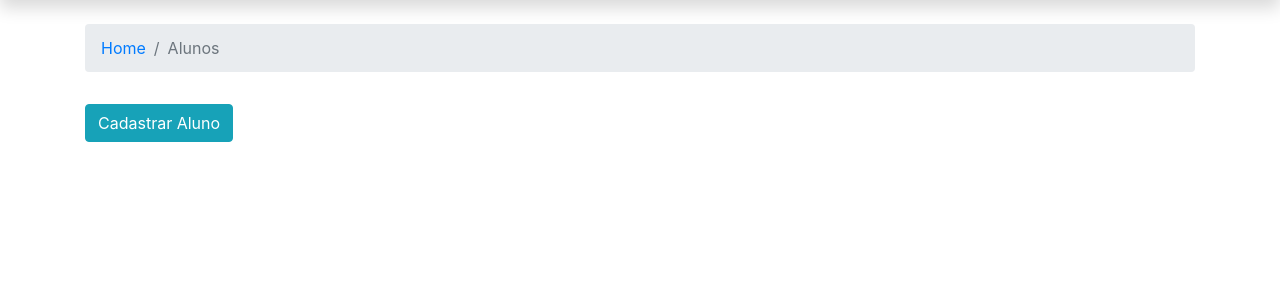
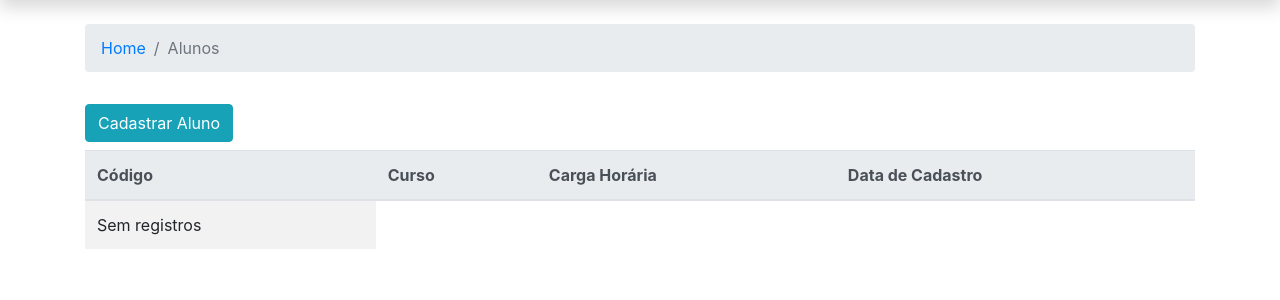
Before and after one commit to araoalves/prova, a Flask app: page /alunos in a window 1280 px wide. Shown: the part 56-356 px from the top of the page. Run offline with Flask 2, Linux system fonts and the light colour scheme; a user stored in the database is signed in; some libraries are stand-ins or nearby versions.

Commit message:
criando modal de cadastro de cursos e de alunos

```diff
--- a/app/templates/base.html
+++ b/app/templates/base.html
@@ -14,7 +14,7 @@
     {% block body %}
     <nav class="navbar navbar-expand-sm navbar-dark bg-primary shadow">
       <div class="container-fluid">
-        <a class="navbar-brand" href="#">SI CEUMA</a>
+        <a class="navbar-brand" href="{{ url_for('index') }}">SI CEUMA</a>
         <button class="navbar-toggler" type="button" data-toggle="collapse" data-target="#mainMenu" aria-controls="mainMenu" aria-expanded="false" aria-label="Toggle navigation">
           <span class="navbar-toggler-icon"></span>
         </button>
--- a/app/templates/student.html
+++ b/app/templates/student.html
@@ -8,10 +8,49 @@
 {% block content %}
 <div class="row">
     <div class="col"> <!--Botão para cadastrar novo aluno-->
-        <button type="button" class="btn btn-info my-2">
+        <button type="button" class="btn btn-info my-2" data-toggle="modal" data-target="#studentModal">
             Cadastrar Aluno
         </button>
     </div>
+</div>
 
+<!--Tabela de cursos cadastrado-->
+<table class="table table-striped table-responsive-sm">
+    <thead class="thead-light">
+        <tr>
+            <th>Código</th>
+            <th>Curso</th>
+            <th>Carga Horária</th>
+            <th>Data de Cadastro</th>
+        </tr>
+    </thead>
+    <tbody>
+        <tr>
+            <td>Sem registros</td>
+        </tr>
+    </tbody>
+</table>
+
+    <!-- Modal -->
+<div class="modal fade" id="studentModal" tabindex="-1" role="dialog" aria-labelledby="studentModalLabel" aria-hidden="true">
+    <div class="modal-dialog" role="document">
+        <div class="modal-content">
+            <div class="modal-header">
+                <h5 class="modal-title fas fa-user-graduate" id="studentModalLabel">Cadastrar Aluno</h5>
+                <button type="button" class="close" data-dismiss="modal" aria-label="Close">
+                    <span aria-hidden="true">&times;</span>
+                </button>
+            </div>
+            <div class="modal-body">
+                <form method="post" action="#">
+
+                </form>
+            </div>
+            <div class="modal-footer">
+                <button type="button" class="btn btn-secondary" data-dismiss="modal">Fechar</button>
+                <button type="button" class="btn btn-success">Salvar</button>
+            </div>
+        </div>
+    </div>
 </div>
 {% endblock %}
```
Also changed, not shown: app/templates/course.html (+40 -1 lines).
